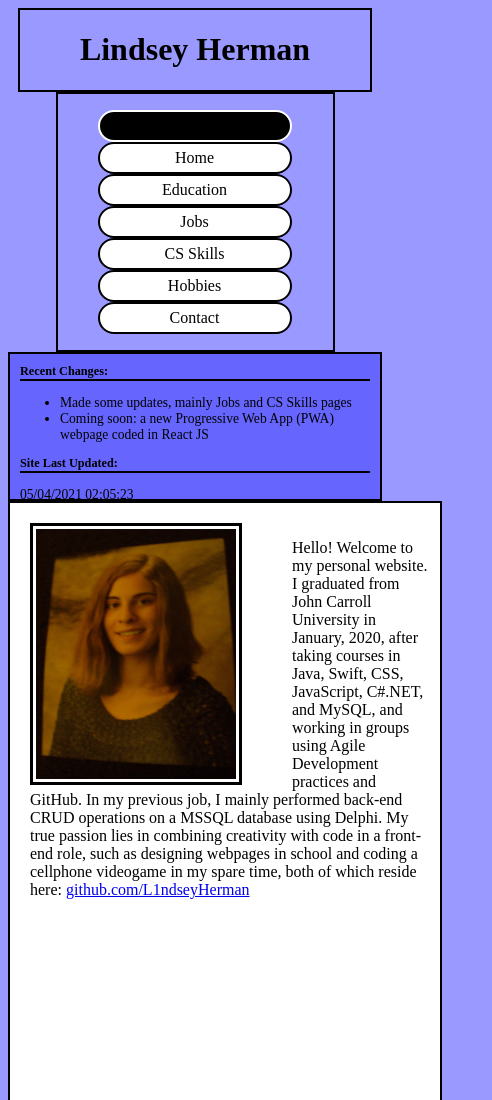
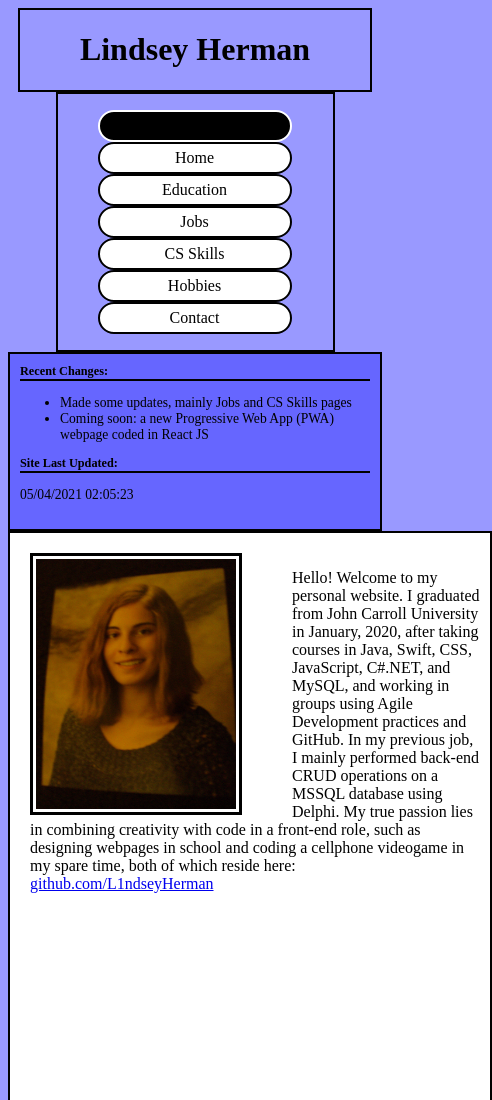
Before and after one commit to L1ndseyHerman/L1ndseyHerman.github.io, a plain HTML site: page index.html in a window 390 px wide. Shown: the top 1100 px of the page, 492 px wide, since content can reach past the window. Drawn offline with Linux system fonts and the light colour scheme.

Commit message:
Small changes to phone screen-width graphics

```diff
--- a/jsPageOnly.css
+++ b/jsPageOnly.css
@@ -141,4 +141,8 @@ footer
 		display: block;
 		margin-top: 20px;
 	}
+	h4
+	{
+		font-size: 80%;
+	}
 }
--- a/website.css
+++ b/website.css
@@ -258,6 +258,7 @@ form
 		font-size: 85%;
 		padding-left: 10px;
 		padding-right: 10px;
+		padding-bottom: 30px;
 	}
 	nav
 	{
@@ -287,7 +288,7 @@ form
 		font-size: 100%;
 		margin-top: 0px;
 		border: 2px solid black;
-		width: 400px;
+		width: 450px;
 		height: 650px;
 	}
 	footer
```
